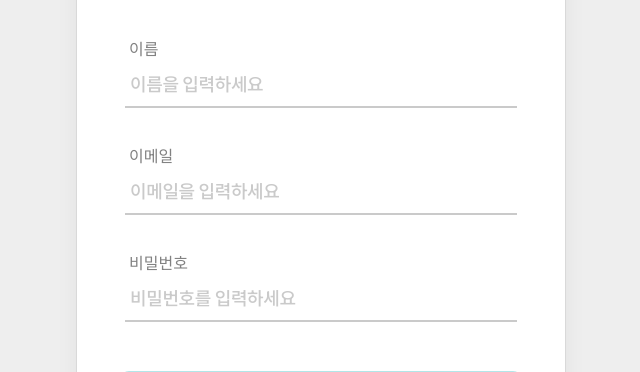
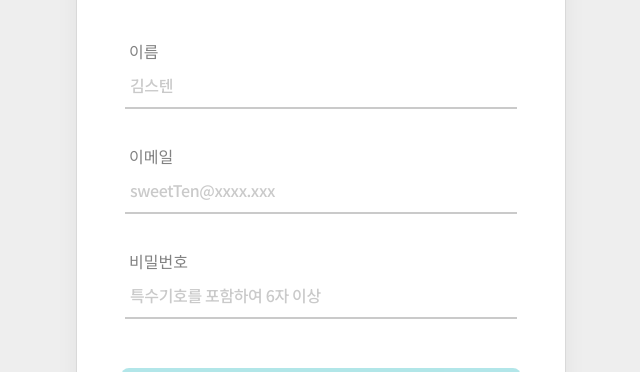
Before and after one commit to Dev-FE-3/toy-project2-team2, a React (Vite) app: page /signup in a window 1280 px wide. Shown: the part 204-576 px from the top of the page, without its empty margins (319-959 px from the left). Built offline with nearby package versions, Linux system fonts and the light colour scheme; a web font is replaced by a local one.

Commit message:
Feat : 회원가입 시 FireStore에 사용자 문서를 생성하는 기능 추가

```diff
--- a/src/pages/auth/Signup.jsx
+++ b/src/pages/auth/Signup.jsx
@@ -1,4 +1,4 @@
-import { auth } from "../../firebase";
+import { auth, db } from "../../firebase";
 import { FirebaseError } from "@firebase/util";
 import { Link, useNavigate } from "react-router-dom";
 import { useState } from "react";
@@ -6,7 +6,7 @@ import Button from "../../shared/components/button/Button";
 import PageTitle from "../../shared/components/titles/PageTitle";
 import LoginInput from "../../shared/components/input/LoginInput";
 import logo from "./../../assets/images/logo.svg";
-import { createUserWithEmailAndPassword, updateProfile } from "firebase/auth";
+import { createUserWithEmailAndPassword } from "firebase/auth";
 import {
   Wrapper,
   LoginBox,
@@ -18,6 +18,7 @@ import {
   Error,
   Form,
 } from "./auth-component";
+import { addDoc, collection } from "firebase/firestore";
 
 const errors = {
   "auth/email-already-in-use": {
@@ -76,7 +77,7 @@ const Signup = () => {
       if (!valid) {
         setError((prev) => ({
           ...prev,
-          password: "비밀번호는 특수기호를 포함해 6자 이상이어야 합니다.",
+          password: "비밀번호는 특수기호를 포함하여 6자 이상이어야 합니다.",
         }));
       } else {
         setError((prev) => ({
@@ -93,7 +94,7 @@ const Signup = () => {
       if (!valid) {
         setError((prev) => ({
           ...prev,
-          name: "이름에는 특수기호 또는 숫자를 사용할 수 없습니다.",
+          name: "이름에는 특수기호와 숫자, 공백을 포함할 수 없습니다.",
         }));
       } else {
         setError((prev) => ({
@@ -110,11 +111,15 @@ const Signup = () => {
     try {
       setIsLoading(true);
       await createUserWithEmailAndPassword(auth, email, password);
-      if (auth.currentUser) {
-        await updateProfile(auth.currentUser, { displayName: name });
-      }
+      await addDoc(collection(db, "users"), {
+        employeeId: "",
+        hiredDate: "",
+        location: "",
+        name: name,
+        position: "",
+      });
       navigate("/");
-      alert(`${name} 님 회원이 되신 것을 환영합니다. `);
+      alert(`${name} 님 회원이 되신 것을 환영합니다.`);
     } catch (e) {
       if (e instanceof FirebaseError) {
         const errorInfo = errors[e.code];
@@ -152,8 +157,9 @@ const Signup = () => {
               onChange={onChange}
               name="name"
               value={name}
-              placeholder="이름을 입력하세요"
+              placeholder="김스텐"
               error={error.name}
+              maxLength="10"
             />
             <ErrorWrapper>
               <Error $hasError={!!error.name}>{error.name || " "}</Error>
@@ -163,7 +169,7 @@ const Signup = () => {
               onChange={onChange}
               name="email"
               value={email}
-              placeholder="이메일을 입력하세요"
+              placeholder="sweetTen@xxxx.xxx"
               error={error.email}
             />
             <ErrorWrapper>
@@ -174,9 +180,10 @@ const Signup = () => {
               onChange={onChange}
               name="password"
               value={password}
-              placeholder="비밀번호를 입력하세요"
+              placeholder="특수기호를 포함하여 6자 이상"
               type="password"
               error={error.password}
+              minLength="6"
             />
             <ErrorWrapper>
               <Error $hasError={!!error.password}>
--- a/src/shared/components/input/LoginInput.jsx
+++ b/src/shared/components/input/LoginInput.jsx
@@ -7,7 +7,7 @@ const InputWrapper = styled.div`
 const StyledInput = styled.input`
   padding: 0 5px 10px;
   width: 100%;
-  font-size: var(--font-size-title-small);
+  font-size: var(--font-size-primary);
   font-weight: 500;
   letter-spacing: -0.36px;
   color: var(--text-primary);
@@ -36,6 +36,7 @@ const LoginInput = ({
   type,
   error,
   label,
+  maxLength,
 }) => {
   return (
     <InputWrapper>
@@ -46,7 +47,8 @@ const LoginInput = ({
         value={value}
         placeholder={placeholder}
         type={type}
-        error={error}
+        $error={error}
+        maxLength={maxLength}
       />
     </InputWrapper>
   );
```
